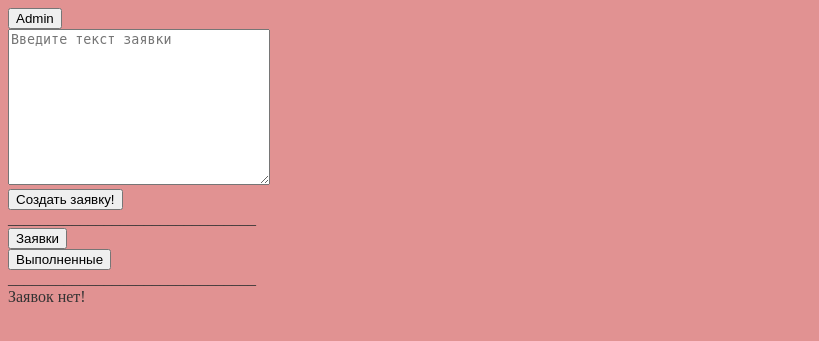
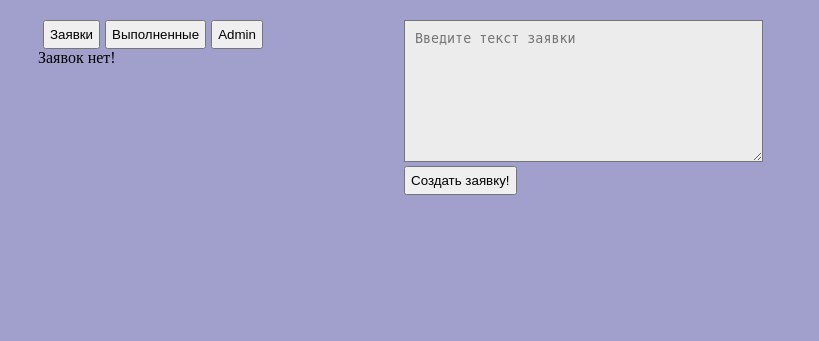
Before and after one commit to shumilovsergey/AppDesk, a Django app: page / in a window 1280 px wide. Shown: the top 341 px of the page, without its empty margins (0-819 px from the left). Run offline with Django 4.2, Linux system fonts and the light colour scheme; data that the repository does not hold is empty.

Commit message:
main page CSS

```diff
--- a/app_desk/static/css/styles.css
+++ b/app_desk/static/css/styles.css
@@ -1,4 +1,92 @@
-body {
-    background-color: #e19292;
-    color: #333;
-  }
+
+body{
+  background-color: rgb(161, 160, 205);
+
+}
+
+
+.container{
+  width: 725px;
+  margin-left: 30px;
+  margin-top: 20px;
+
+}
+
+.output{
+  float: left;
+  width: 350px;
+
+
+}
+
+.navigation{
+
+  display: flex;
+  margin-left: 5px;
+  margin-right: 5px;
+
+}
+
+.navigation-buttons{
+  display: flex;
+}
+
+.admin{
+ float: right;
+
+}
+.admin-button{
+  float: right;
+}
+.button-done{
+  margin-left: 5px;
+  margin-right: 5px;
+}
+
+.task{
+  margin: 5px;
+  background-color: bisque;
+  padding: 5px;
+}
+.task:hover{
+  background-color: rgb(240, 206, 165);
+}
+
+.task-done{
+  margin: 5px;
+  background-color: rgb(163, 242, 164);
+  padding: 5px;
+}
+.task-done:hover{
+  background-color: rgb(141, 225, 137);
+}
+
+.task-text{
+  padding: 4px;
+}
+
+
+
+
+
+.input{
+  float: right;
+
+}
+
+textarea{
+  padding: 10px;
+  background-color: rgb(236, 236, 236);
+}
+
+button{
+  padding: 5px;
+
+}
+
+
+a {
+  color:#000;
+  text-decoration: none;
+  margin: 8px 0;
+}
--- a/project_honka/templates/app_desk/task_list.html
+++ b/project_honka/templates/app_desk/task_list.html
@@ -5,56 +5,74 @@
 
 {% block content %}
 
-    <div>
-        <form action="{% url 'admin:login' %}" method="GET">
-            <button>Admin</button>
-        </form>
-    </div>
 
-    <div>
+
+
+
+    <div class="container">
+        <div class="input">
             <form action="{% url 'app_desk:task_add' %}" method="POST">
                 {% csrf_token %}
                     <div>
-                <textarea name="text" required="" placeholder="Введите текст заявки" cols="30" rows="10"></textarea>
+                        <textarea name="text" required="" placeholder="Введите текст заявки" cols="40" rows="8"></textarea>
                     </div>
-            <div>
+                    <div class="button-create">
                         <button type="submit">Создать заявку!</button>
                     </div>
             </form>
         </div>
-    <div>_______________________________</div>
 
+        <div class="output">
+            <div class="navigation">
                 <div>
                     <form action="{% url 'app_desk:task_list' %}" method="POST">
                         {% csrf_token %}
+                        <div class="navigation-buttons">
                             <div>
                                 <button name="in_progres" value="1">Заявки</button>
                             </div>
                             <div>
-                <button name="done" value="2">Выполненные</button>
+                                <button class="button-done" name="done" value="2">Выполненные</button>
+                            </div>
+
                         </div>
                     </form>
                 </div>
-    <div>_______________________________</div>
+                <div class="admin">
+                    <form action="{% url 'admin:login' %}" method="GET">
+                        <button class="admin-button">Admin</button>
+                    </form>
+                </div>
+            </div>
 
+            <div class="task-list">
                 {% if tasklist %}
                     {% for task in tasklist %}
+                        {% if task.status %}
+                            <div class="task-done">
                                 <a href="{% url 'app_desk:task_detail' task.id %}">
-                <div>{{task.title}}</div>
-                <div>{{task.time_date}}</div>
-
-                {% if task.status %}
-                    <div>Выполнено!</div>
+                                    <div class="task-text">{{task.fio}}</div>
+                                    <div class="task-text">{{task.title}}</div>
+                                    <div class="task-text">Выполнено!</div>
+                                    <div class="task-text">{{task.time_date}}</div>
+                                </a>
+                            </div>
                         {% else %}
-                    <div>В работе!</div>
+                            <div class="task">
+                                <a href="{% url 'app_desk:task_detail' task.id %}">
+                                    <div class="task-text">{{task.fio}}</div>
+                                    <div class="task-text">{{task.title}}</div>
+                                    <div class="task-text">В работе!</div>
+                                    <div class="task-text">{{task.time_date}}</div>
+                                </a>
+                            </div>
                         {% endif %}
 
-                <div>{{task.fio}}</div>
-                <div>_______________________________</div>
-            </a>
                     {% endfor %}
                 {% else %}
                     <div>Заявок нет!</div>
                 {% endif %}
-
+            </div>
+        </div>
+    </div>
 {% endblock %}
```
Also changed, not shown: app_desk/migrations/0001_initial.py (added), app_desk/migrations/0002_alter_task_comment_alter_task_dep_alter_task_fio_and_more.py (added), app_desk/migrations/__init__.py (added), testing.py (line endings or trailing spaces), 1 other file. Lines whose indentation alone changed are shown as unchanged.
